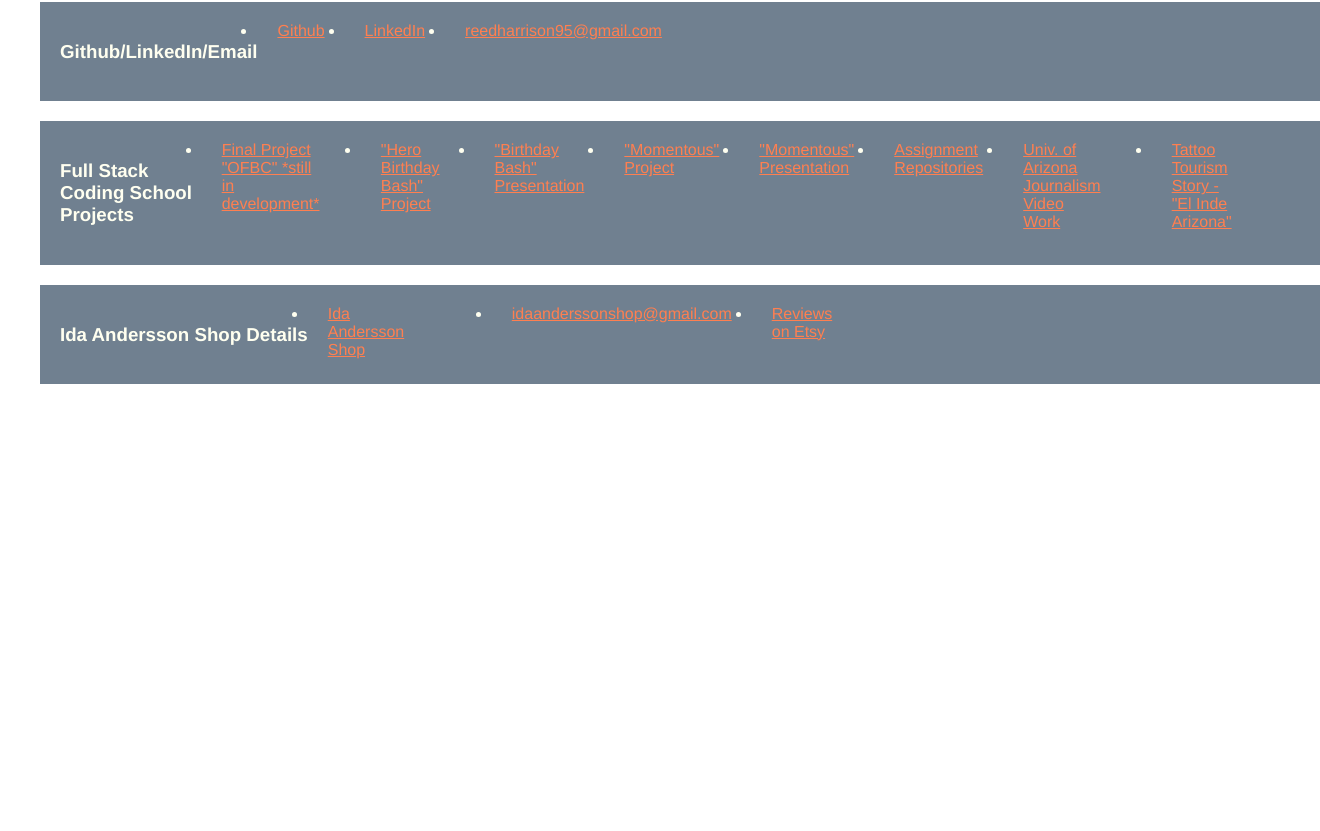
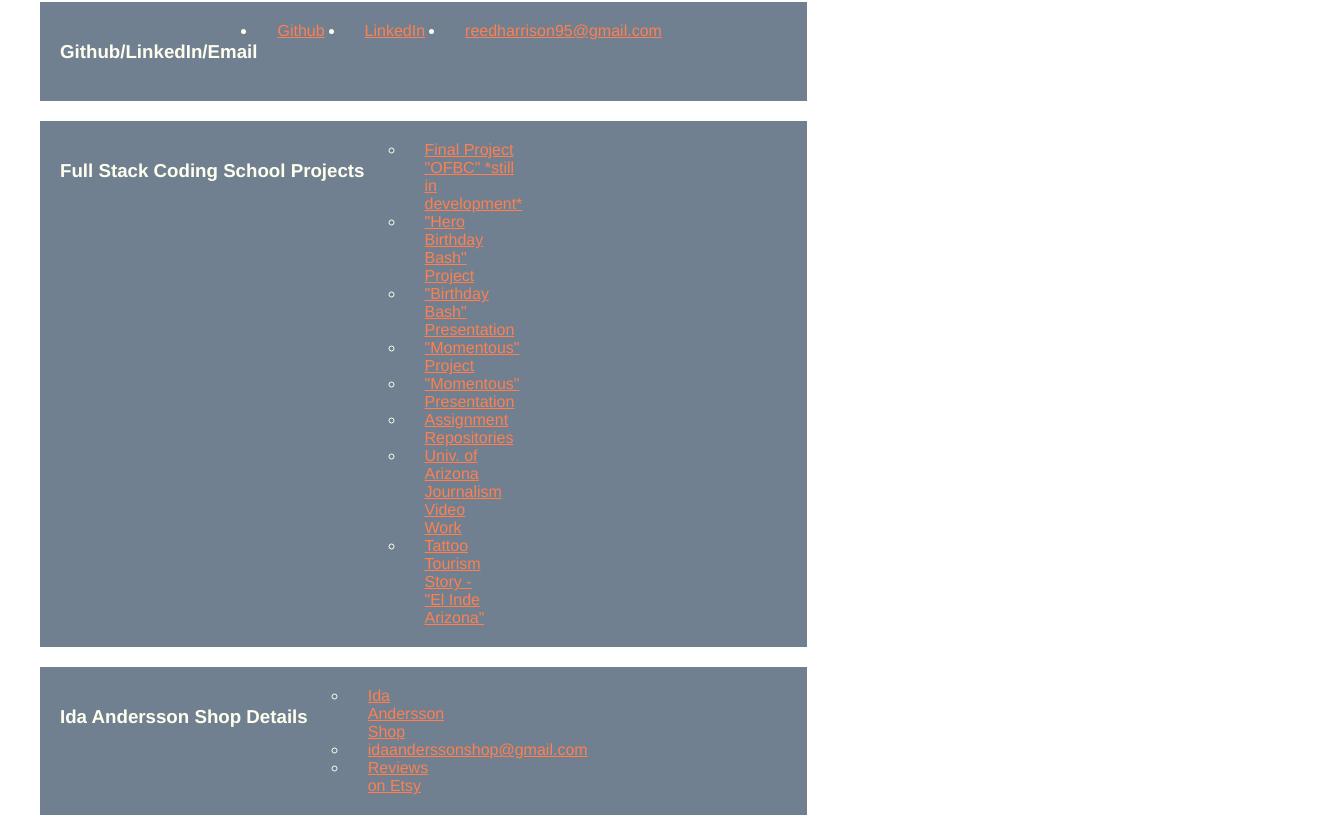
Before and after one commit to HGreedo/nuReactPortfolio, a React (Create React App) app: page /pages/ThirdPtyLinks in a window 1280 px wide. Shown: the part 123-954 px from the top of the page, 1320 px wide, since content can reach past the window. Before the commit the page ends 800 px from the top, so only its background shows below. Built offline with nearby package versions, Linux system fonts and the light colour scheme.

Commit message:
commit on 'main'

```diff
--- a/src/pages/ThirdPtyLinks.js
+++ b/src/pages/ThirdPtyLinks.js
@@ -19,6 +19,7 @@ const ThirdPtyLinks = () => (
         </div>
 
 <div className="container">  <h3>Full Stack Coding School Projects</h3>
+<ul>
             <li >
             <a className="atag" href="https://finalproject-ofbc.herokuapp.com/">Final Project "OFBC" *still in development*</a>
             </li>
@@ -50,13 +51,13 @@ const ThirdPtyLinks = () => (
             <li >
             <a  className="atag" href="https://indearizona.com/tucson-tattoo-culture-oasis-for-art-expression-in-southwest/">Tattoo Tourism Story - "El Inde Arizona"</a>
             </li>
-
+            </ul>
             </div>
 
 
 
 <div className="container">  <h3>Ida Andersson Shop Details</h3>
-
+<ul>
             <li >
             <a className="atag" href="https://www.idaanderssonshop.com/">Ida Andersson Shop</a>
             </li>
@@ -69,8 +70,11 @@ const ThirdPtyLinks = () => (
             <a className="atag" href="https://www.etsy.com/shop/IdaAnderssonShop">Reviews on Etsy</a>
             </li>
 
+            </ul>
+            </div>
 
-            </div>
+
+
 
 
             </ul>
--- a/src/pages/thirdpartylinks.css
+++ b/src/pages/thirdpartylinks.css
@@ -17,13 +17,8 @@ padding: 20px;
 width: 100%;
 }
 
-.container .li {
-    list-style: none;
-}
 
-.link-container .li {
-    list-style: none;
-}
+
 .h3 {
     padding-bottom: 10px;
     width: 20%;
```
